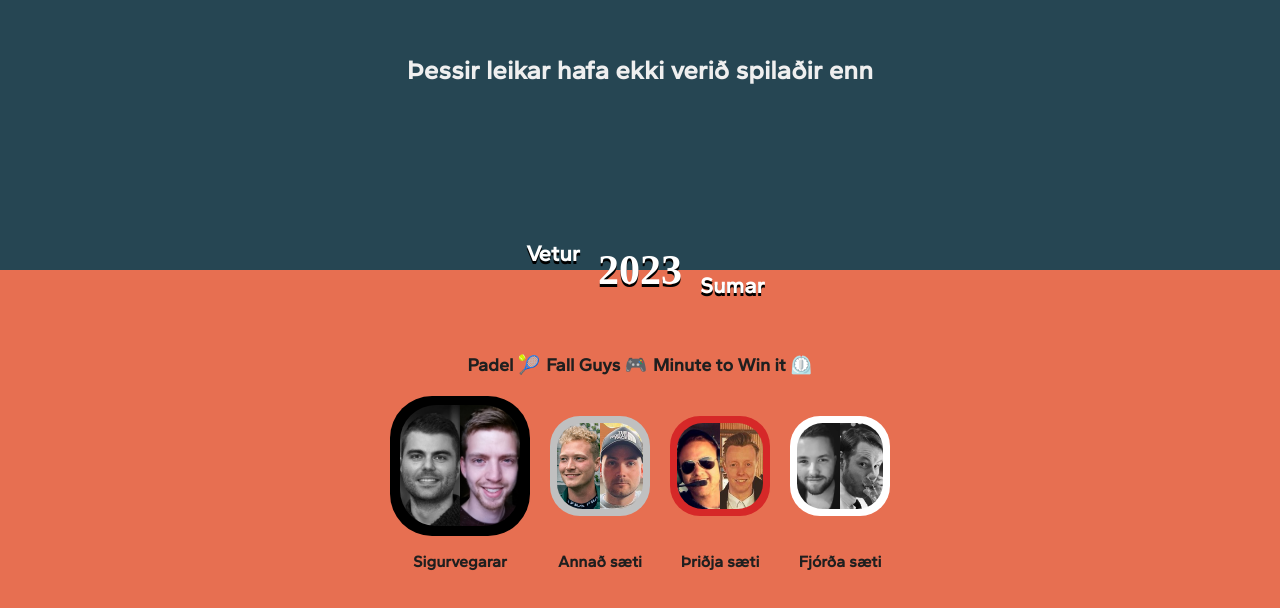
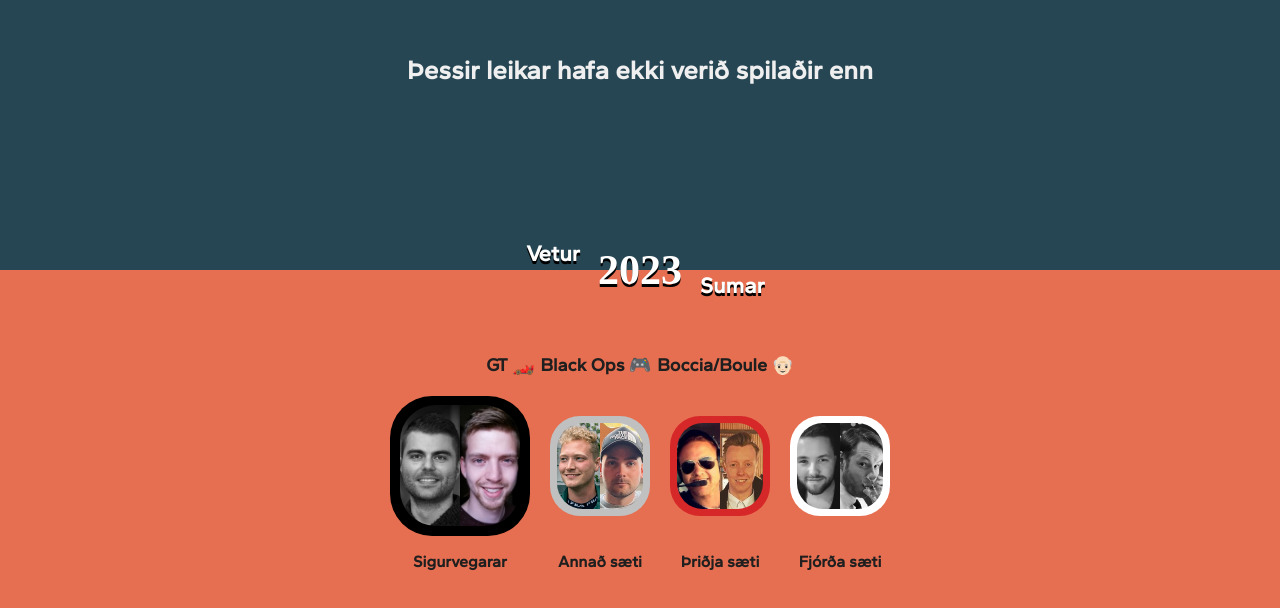
Before and after one commit to agirmar92/refaleikarnir, a React (Create React App) app: page / in a window 1280 px wide. Shown: the part 130-738 px from the top of the page. Built offline with nearby package versions, Linux system fonts and the light colour scheme; a web font is replaced by a local one.

Commit message:
fix 2023 challenges

```diff
--- a/src/Data/Data.js
+++ b/src/Data/Data.js
@@ -379,7 +379,7 @@ const results = fromJS([
       teamPlacement: [],
     },
     summer: {
-      challenges: ["Padel 🎾", "Fall Guys 🎮", "Minute to Win it ⏲️"],
+      challenges: ["GT 🏎️", "Black Ops 🎮", "Boccia/Boule 👴🏻"],
       teamPlacement: [
         {
           team: TEAMS.WHITE,
```
